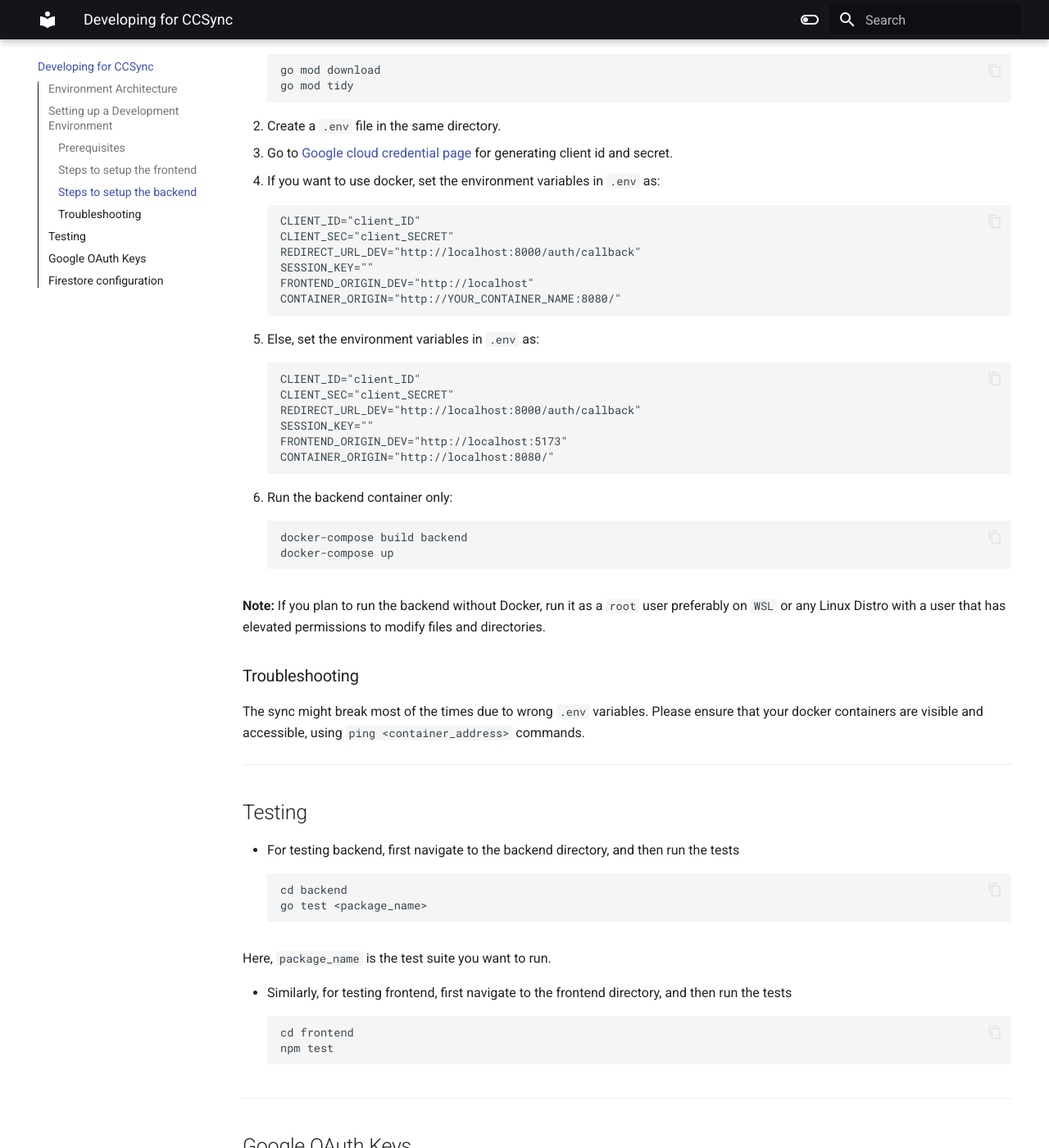
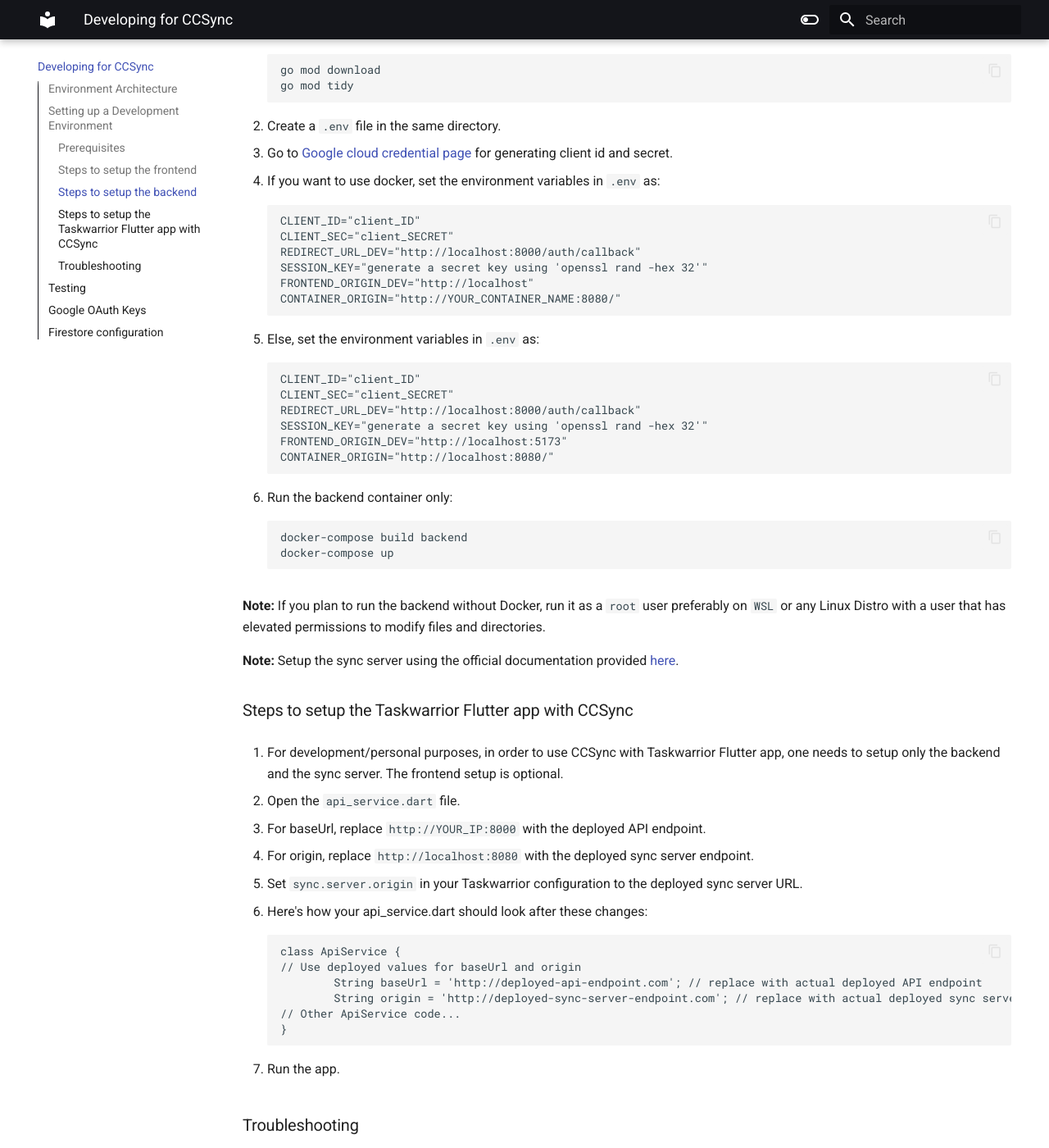
Before and after one commit to its-me-abhishek/ccsync-docs, an MkDocs documentation site: the page built from docs/index.md, in a window 1280 px wide and 1400 px high, scrolled down 1906 px. Shown: the whole window at 82% size. Built offline with MkDocs 1.6.1 and Material for MkDocs 9.7.7, drawn with Linux system fonts in a browser that asks for light colours; some of the changed text lies outside the part shown.

Commit message:
feat: setup guide for taskwarrior app

```diff
--- a/docs/index.md
+++ b/docs/index.md
@@ -67,7 +67,7 @@
         CLIENT_ID="client_ID"
         CLIENT_SEC="client_SECRET"
         REDIRECT_URL_DEV="http://localhost:8000/auth/callback"
-        SESSION_KEY=""
+        SESSION_KEY="generate a secret key using 'openssl rand -hex 32'"
         FRONTEND_ORIGIN_DEV="http://localhost"
         CONTAINER_ORIGIN="http://YOUR_CONTAINER_NAME:8080/"
 
@@ -76,7 +76,7 @@
         CLIENT_ID="client_ID"
         CLIENT_SEC="client_SECRET"
         REDIRECT_URL_DEV="http://localhost:8000/auth/callback"
-        SESSION_KEY=""
+        SESSION_KEY="generate a secret key using 'openssl rand -hex 32'"
         FRONTEND_ORIGIN_DEV="http://localhost:5173"
         CONTAINER_ORIGIN="http://localhost:8080/"
 
@@ -86,6 +86,32 @@
         docker-compose up
 
 **Note:** If you plan to run the backend without Docker, run it as a `root` user preferably on `WSL` or any Linux Distro with a user that has elevated permissions to modify files and directories.
+
+**Note:** Setup the sync server using the official documentation provided [here](https://github.com/GothenburgBitFactory/taskchampion-sync-server).
+
+### Steps to setup the Taskwarrior Flutter app with CCSync
+
+1. For development/personal purposes, in order to use CCSync with Taskwarrior Flutter app, one needs to setup only
+the backend and the sync server. The frontend setup is optional.
+
+2. Open the `api_service.dart` file.
+
+3. For baseUrl, replace `http://YOUR_IP:8000` with the deployed API endpoint.
+
+4. For origin, replace `http://localhost:8080` with the deployed sync server endpoint.
+
+5. Set `sync.server.origin` in your Taskwarrior configuration to the deployed sync server URL.
+
+6. Here's how your api_service.dart should look after these changes:
+
+        class ApiService {
+        // Use deployed values for baseUrl and origin
+                String baseUrl = 'http://deployed-api-endpoint.com'; // replace with actual deployed API endpoint
+                String origin = 'http://deployed-sync-server-endpoint.com'; // replace with actual deployed sync server endpoint
+        // Other ApiService code...
+        }
+
+7. Run the app.
 
 ### Troubleshooting
 
@@ -114,20 +140,20 @@
 
 Before starting anything, Go to [Google cloud credential page](https://console.cloud.google.com/apis/credentials) for generating client id and secret. Follow these steps:
 
-1.  Go to Google’s developer console.
+1.  Go to Google's developer console.
 
 2.  Create a new project.
 
-3.  From within your project, create a new “Client ID” by going to “APIs & Auth” > “Credentials” and clicking on the “Create New Client ID” button.
+3.  From within your project, create a new "Client ID" by going to "APIs & Auth" > "Credentials" and clicking on the "Create New Client ID" button.
 
-4.  Select “Web Application”
+4.  Select "Web Application"
 
-5.  Enter the following for ‘Authorized Javascript Origins’:
+5.  Enter the following for 'Authorized Javascript Origins':
 
         http://127.0.0.1
         http://localhost
 
-6.  Enter the following for ‘Authorized Redirect URI’:
+6.  Enter the following for 'Authorized Redirect URI':
 
         http://127.0.0.1:8000/callback/
 
```
